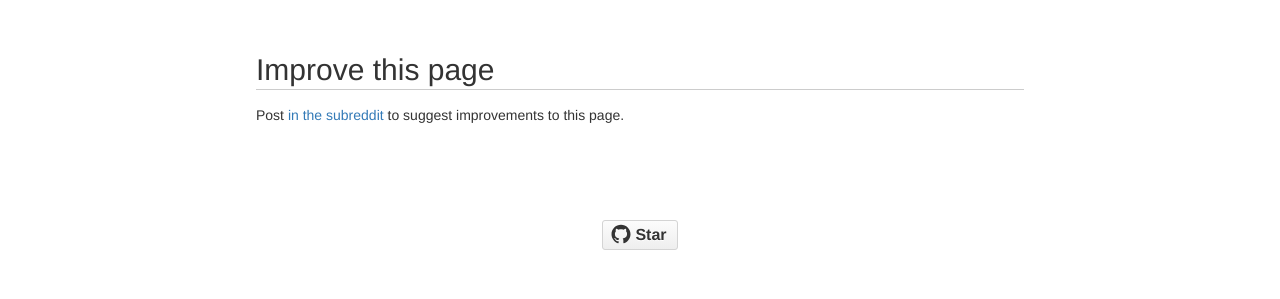
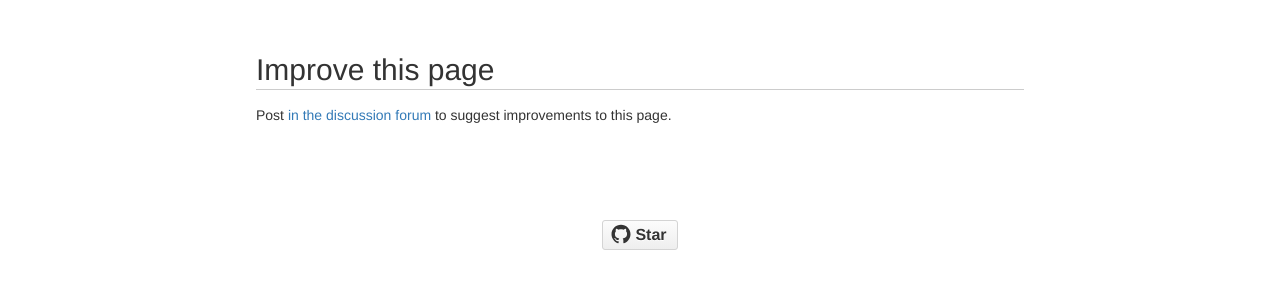
Before and after one commit to stefansundin/altdrag, a Jekyll site: the page built from doc/command-line.md, in a window 1280 px wide. Shown: the part 836-1135 px from the top of the page. Built offline with Jekyll 4.4.1, drawn with Linux system fonts in a browser that asks for light colours; comment, search, counter and statistics services are not loaded.

Commit message:
Recommend the GitHub discussion forum over the subreddit.

```diff
--- a/_includes/improve-me.md
+++ b/_includes/improve-me.md
@@ -1,4 +1,4 @@
 
 ## Improve this page
 
-Post [in the subreddit](https://www.reddit.com/r/stefansundin/) to suggest improvements to this page.
+Post [in the discussion forum](https://github.com/stefansundin/altdrag/discussions) to suggest improvements to this page.
```
